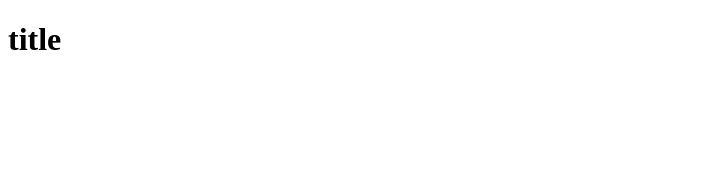
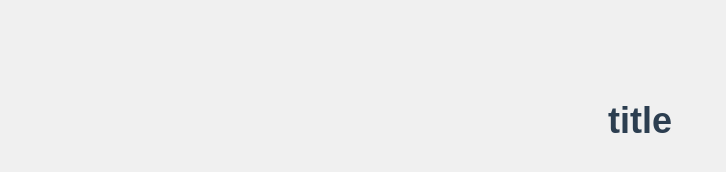
Before and after one commit to Harshal-acme/myrepo, a plain HTML site: page index.html in a window 1280 px wide. Shown: the whole page, without its empty margins (0-726 px from the left). Drawn offline with Linux system fonts and the light colour scheme.

Commit message:
added design

```diff
--- a/index.html
+++ b/index.html
@@ -10,7 +10,7 @@
         <title>ram</title>
         <meta name="description" content="">
         <meta name="viewport" content="width=device-width, initial-scale=1">
-        <link rel="stylesheet" href="">
+        <link rel="stylesheet" href="style.css">
     </head>
     <body>
 
--- /dev/null
+++ b/style.css
@@ -0,0 +1,14 @@
+/* style.css */
+
+body {
+    background-color: #f0f0f0;
+    font-family: Arial, sans-serif;
+    margin: 20px;
+}
+
+h1 {
+    color: #2c3e50;
+    text-align: center;
+    font-size: 36px;
+    margin-top: 100px;
+}
```
